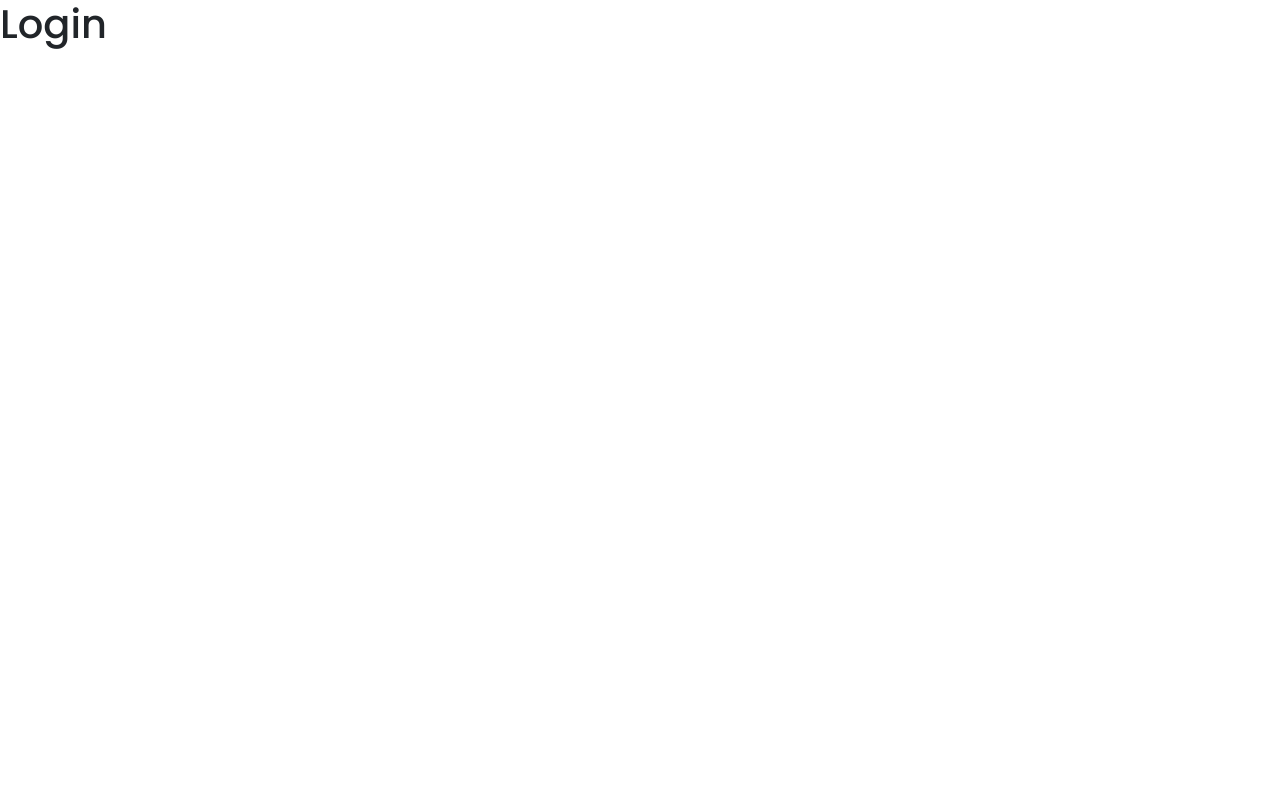
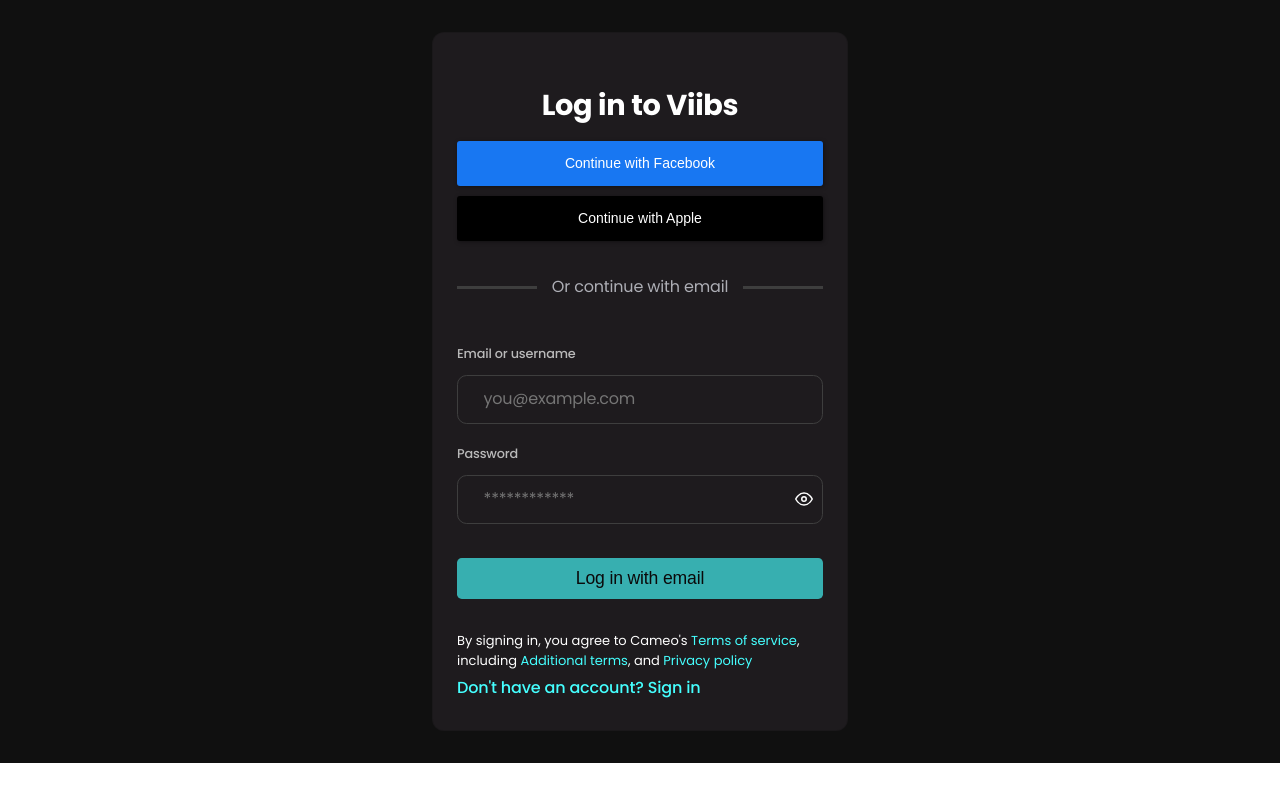
Before and after one commit to doktaslim/viibs-html, a plain HTML site: page pages/login.html in a window 1280 px wide. Drawn offline with nearby package versions, Linux system fonts and the light colour scheme.

Commit message:
created registration and login pages

```diff
--- a/pages/login.html
+++ b/pages/login.html
@@ -8,11 +8,84 @@
         <link rel="preconnect" href="https://fonts.googleapis.com">
         <link rel="preconnect" href="https://fonts.gstatic.com" crossorigin>
         <link href="https://fonts.googleapis.com/css2?family=Poppins:wght@300;400;500;700&display=swap" rel="stylesheet">
+        <link rel="stylesheet" href="../styles/register.css">
         <link rel="stylesheet" href="../styles/login.css">
         <title>Viibs || Login</title>
     </head>
     <body>
-        <h1>Login</h1>
+        <div class="container-fluid main">
+            <div class="Styled_FormWrapper card d-flex flex-column justify-content-center align-items-center main_reg_form">
+                <h1 class="Styled_Title reg_header">Log in to Viibs</h1>
+
+                <span style="transition: opacity 0.5s ease 0s;" class="fb_span">
+                    <button type="button" class="btn btn-block btn-primary btn-sm btn-fb metro"
+                        style="font-family: cerebri, sans-serif; font-weight: 500; text-transform: none;">
+                        <span>Continue with Facebook</span>
+                    </button>
+                    <button type="button" class="btn btn-block btn-primary btn-sm btn-apple metro" id="apple"
+                        style="font-family: cerebri, sans-serif; font-weight: 500; text-transform: none;">
+                        <span>Continue with Apple</span>
+                    </button>
+                </span>
+                <div class="Styled__Separator-sc-1om6r0e-4 THlGb">Or continue with email</div>
+                <form>
+
+
+                    <div>
+                        <div class="Styled__Wrapper-sc-18ogfv-7 gTNHkc">
+                            <div>
+                                <label for="email" class="Styled__Title-sc-18ogfv-0 fOmmQN">
+                                    <span>Email or username</span>
+                                </label>
+                            </div>
+                            <div class="Styled__InputWrapper-sc-18ogfv-2 ddeeKs">
+                                <input id="email" name="email" type="email" data-testid="Input-Input-email"
+                                    placeholder="you@example.com" inputmode="text"
+                                    class="Styled__InputStyled-sc-18ogfv-3 hJIxof" value="">
+                                <div data-testid="Clear-Button" class="Styled__SideButton-sc-18ogfv-4 ilFQtz"></div>
+                            </div>
+                        </div>
+                    </div>
+                    <div>
+                        <div class="Styled__Wrapper-sc-18ogfv-7 gTNHkc">
+                            <div>
+                                <label for="password" class="Styled__Title-sc-18ogfv-0 fOmmQN">
+                                    <span>Password</span>
+                                </label>
+                            </div>
+                            <div class="Styled__InputWrapper-sc-18ogfv-2 ddeeKs">
+                                <input id="password" name="password" type="password" data-testid="Input-Input-password"
+                                    placeholder="************" inputmode="text"
+                                    class="Styled__InputStyled-sc-18ogfv-3 hJIxof" value=""
+                                >
+                                <div data-testid="Password-Button" class="Styled__SideButton-sc-18ogfv-4 ilFQtz">
+                                    <svg xmlns="http://www.w3.org/2000/svg" width="18" height="18" viewBox="0 0 24 24"
+                                        fill="none" stroke="currentColor" stroke-width="2" stroke-linecap="round"
+                                        stroke-linejoin="round">
+                                        <path d="M1 12s4-8 11-8 11 8 11 8-4 8-11 8-11-8-11-8z"></path>
+                                        <circle cx="12" cy="12" r="3"></circle>
+                                    </svg>
+                                </div>
+                            </div>
+                        </div>
+                    </div>
+
+                    <button type="submit" data-testid="NewSignupFormSubmitButton" class="Styled__SubmitButton-sc-1om6r0e-6 fJJvPQ" disabled="">
+                        Log in with email
+                    </button>
+                    <span class="TAC">By signing in, you agree to Cameo's <a href="#">Terms of service</a>, including <a href="#">
+                        Additional terms</a>, and <a href="#">Privacy policy</a>
+                    </span>
+
+
+                    <div class="Styled__LinkContainer-sc-1om6r0e-3 ">
+                        <a class="Styled__StyledLink-sc-1om6r0e-7 fBXcCl" href="/pages/register.html">
+                            Don't have an account? Sign in
+                        </a>
+                    </div>
+                </form>
+            </div>
+        </div>
 
     <script src="https://cdn.jsdelivr.net/npm/bootstrap@5.1.3/dist/js/bootstrap.bundle.min.js" integrity="sha384-ka7Sk0Gln4gmtz2MlQnikT1wXgYsOg+OMhuP+IlRH9sENBO0LRn5q+8nbTov4+1p" crossorigin="anonymous"></script>
     <script src="../javascript/login.js"></script>
--- a/styles/login.css
+++ b/styles/login.css
@@ -7,3 +7,15 @@
 body {
     font-family: 'Poppins', sans-serif;
 }
+
+#apple {
+    background: #000;
+    margin-top: 10px;
+    outline: none;
+}
+
+.TAC {
+    font-size: small;
+    margin-top: -20px;
+    margin-bottom: 45px;
+}
--- /dev/null
+++ b/styles/register.css
@@ -0,0 +1,264 @@
+body {
+    font-family: 'Poppins', sans-serif;
+    font-size: 8px;
+}
+
+.main {
+    display: flex;
+    -webkit-box-pack: center;
+    justify-content: center;
+    padding: 1.5rem;
+    background-color: rgb(16, 16, 16);
+    color: #fff
+ }
+ .main_reg_form {
+     background-color: rgb(30, 27, 30);
+     border-radius: 12px;
+     margin: 0.5rem;
+     max-width: 26rem;
+     padding: 24px;
+ }
+
+
+ .reg_header {
+    font-size: 1.8rem;
+    font-weight: 700;
+    letter-spacing: -0.02rem;
+    line-height: 3.5rem;
+    margin-top: 20px;
+ }
+
+ .Styled__Subtitle-sc-13dkmc7-0 {
+    color: #d7d7d7;
+ }
+
+ .fb_span {
+     width: 100%;
+ }
+
+ .fKBJiw {
+    font-size: 1rem;
+    font-weight: 400;
+    line-height: 1.2rem;
+    letter-spacing: -0.01rem;
+ }
+
+ .btn {
+    background: transparent;
+    text-transform: uppercase;
+    border: none;
+    box-shadow: 1px 1px 4px rgba(0,0,0,.4);
+    transition: all .4s;
+    border-radius: 3px;
+}
+
+.btn-block {
+    display: block;
+    width: 100%;
+    padding: 12px;
+}
+
+.btn-primary {
+    position: relative;
+}
+
+ .btn-block, .btn-primary {
+    font-size: 14px;
+    font-weight: 600;
+ }
+
+ .btn-fb {
+    background: linear-gradient(#1877f2,#1877f2)!important;
+ }
+
+ .THlGb {
+    font-size: 1rem;
+    font-weight: 400;
+    letter-spacing: -0.01rem;
+    line-height: 1.8rem;
+    -webkit-box-align: center;
+    align-items: center;
+    color: rgb(173, 174, 181);
+    display: flex;
+    align-items: center;
+    justify-content: center;
+    margin-bottom: 2rem;
+    margin-top: 2rem;
+    width: 100%;
+}
+
+.THlGb::before {
+    margin-right: 0.9rem;
+}
+
+
+.THlGb::before, .THlGb::after {
+    border-bottom: 0.2rem solid rgb(62, 62, 62);
+    content: "";
+    flex: 1 1 0%;
+}
+
+*, ::before, ::after {
+    box-sizing: border-box;
+}
+
+.THlGb::after {
+    margin-left: 0.9rem;
+}
+
+.THlGb::before, .THlGb::after {
+    border-bottom: 0.2rem solid rgb(62, 62, 62);
+    content: "";
+    flex: 1 1 0%;
+}
+
+*, ::before, ::after {
+    box-sizing: border-box;
+}
+
+*, :after, :before {
+    box-sizing: border-box;
+}
+
+.fOmmQN {
+    font-size: .8rem;
+    font-weight: 500;
+    letter-spacing: -0.01rem;
+    line-height: 1.8rem;
+    color: #d7d7d7d7;
+}
+
+.fOmmQN > span:first-of-type {
+    display: block;
+    margin: 0.4rem 0px;
+}
+
+.gTNHkc input[type="text"], .gTNHkc input[type="password"], .gTNHkc input[type="email"], .gTNHkc input[type="tel"], .gTNHkc input[type="number"], .gTNHkc .Styled__InputStyled-sc-18ogfv-3 {
+    font-size: 1rem;
+    font-weight: 400;
+    letter-spacing: -0.015rem;
+    line-height: 2.3rem;
+    appearance: none;
+    background-color: transparent;
+    border-radius: 0.6rem;
+    border: 0.1rem solid rgb(62, 62, 62);
+    box-shadow: none;
+    color: #d7d7d7;
+    outline: none;
+    padding: .3rem 3.6rem .3rem 1.6rem;
+    width: 100%;
+    margin-bottom: 10px;
+}
+
+
+.ddeeKs {
+    position: relative;
+}
+
+.ilFQtz {
+    position: absolute;
+    top: 25%;
+    right: 10px;
+}
+
+.fJJvPQ:disabled {
+    box-shadow: none;
+    cursor: not-allowed;
+    opacity: 0.65;
+}
+
+.fJJvPQ {
+    font-family: cerebri, sans-serif;
+    font-size: 1.1rem;
+    font-weight: 500;
+    letter-spacing: -0.01rem;
+    line-height: 2.2rem;
+    background-color: rgb(69, 255, 255);
+    border-radius: 0.3rem;
+    border: none;
+    color: rgb(0, 0, 0);
+    height: 2.6rem;
+    margin-top: 1.5rem;
+    margin-bottom: 2rem;
+    width: 100%;
+}
+
+.fBXcCl {
+    font-size: 1rem;
+    font-weight: 500;
+    letter-spacing: -0.01rem;
+    line-height: 2.2rem;
+    color:  rgb(69, 255, 255);
+}
+
+a {
+    color: rgb(69, 255, 255);
+    text-decoration: none;
+}
+a {
+    background-color: transparent;
+}
+a:hover {
+    color: rgb(69, 255, 255);
+    text-decoration: underline;
+}
+.bEjmWN {
+    display: grid;
+    padding-bottom: 1rem;
+    row-gap: 1rem;
+    text-align: center;
+    margin-top: -15px;
+}
+.bQVCOy {
+    display: flex;
+    width: 100%;
+}
+
+.eUCFWJ {
+    display: flex;
+    -webkit-box-pack: center;
+    justify-content: center;
+    -webkit-box-align: center;
+    align-items: center;
+    position: absolute;
+    left: 0px;
+    height: 2.4rem;
+    width: 2.4rem;
+    z-index: 1;
+}
+
+.ekvRRr {
+    display: flex;
+    align-items: center;
+    justify-content: center;
+    width: 100%;
+
+}
+
+.ekvRRr input:not(:disabled) + label {
+    cursor: pointer;
+}
+
+.bQVCOy label {
+    font-size: 1rem;
+    font-weight: 400;
+    letter-spacing: -0.015rem;
+    line-height: 2.3rem;
+    color: rgb(243, 244, 254);
+    margin-left: 10px;
+}
+
+
+.bQVCOy label {
+    font-size: .8rem;
+    font-weight: 400;
+    letter-spacing: -0.015rem;
+    line-height: 1.2rem;
+    color: rgb(243, 244, 254);
+}
+
+.checkbox {
+    width: 35px;
+    height: 35px;
+    background-color: rgb(69, 255, 255);
+}
```
Also changed, not shown: pages/register.html (added, +151 -0 lines).
